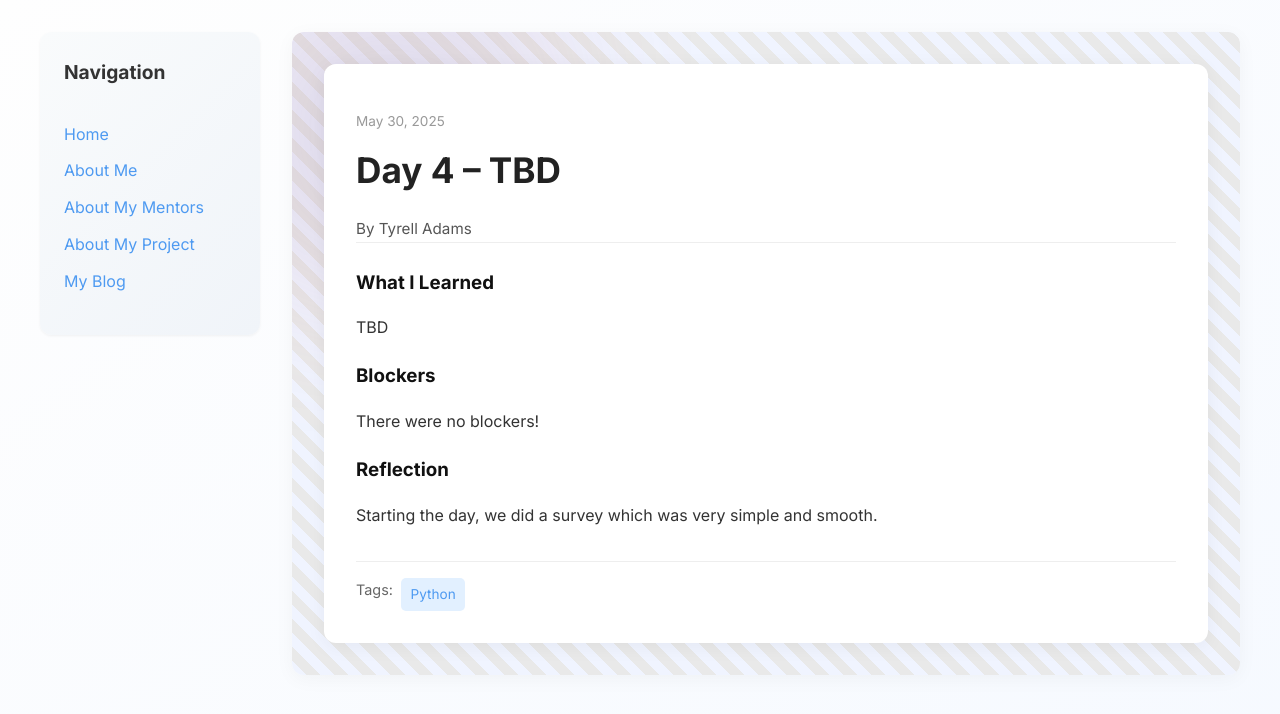
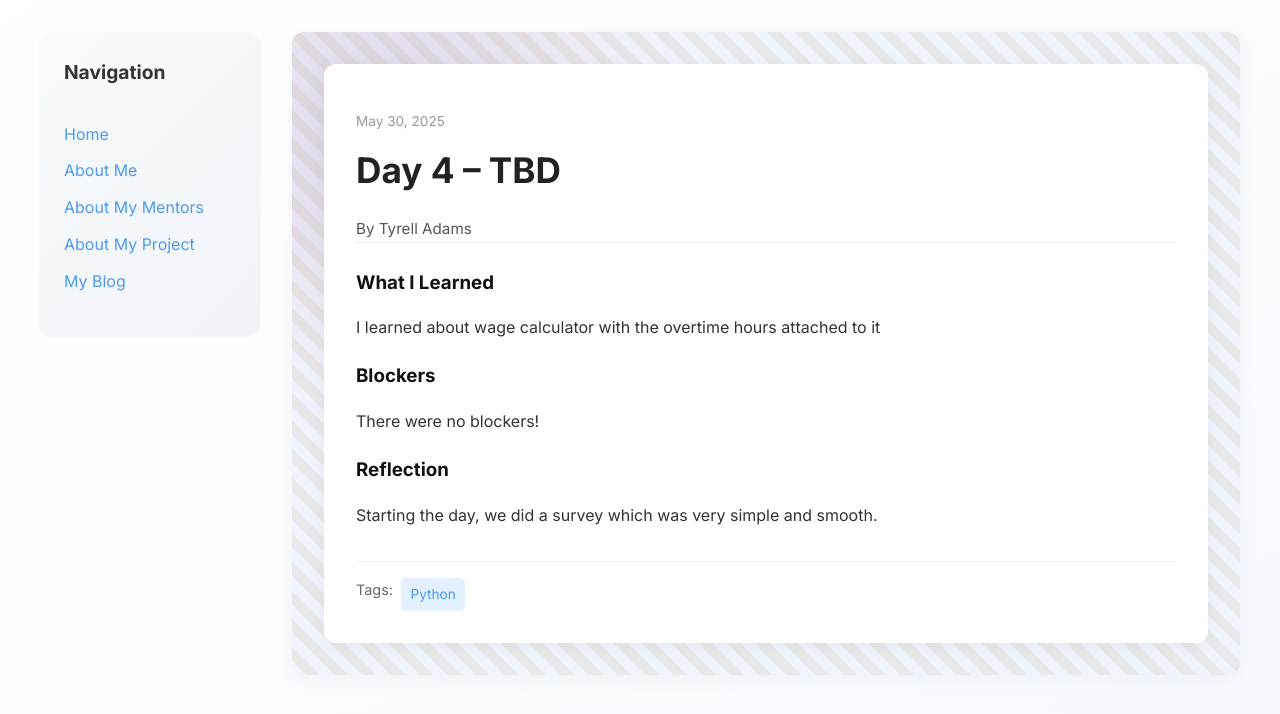
Before and after one commit to Tyrell-Adams/Tyrell-Adams.github.io, a Jekyll site: the page built from _posts/2025-05-30-day-4.md, in a window 1280 px wide. Shown: the top 714 px of the page. Built offline with Jekyll 4.4.1, drawn with Linux system fonts in a browser that asks for light colours.

Commit message:
Update 2025-05-30-day-4.md

```diff
--- a/_posts/2025-05-30-day-4.md
+++ b/_posts/2025-05-30-day-4.md
@@ -7,7 +7,7 @@ permalink: /day4.html
 tags: ["Python"]
 
 what_i_learned: |
-  TBD
+  I learned about wage calculator with the overtime hours attached to it
 blockers: |
   There were no blockers!
 
```
